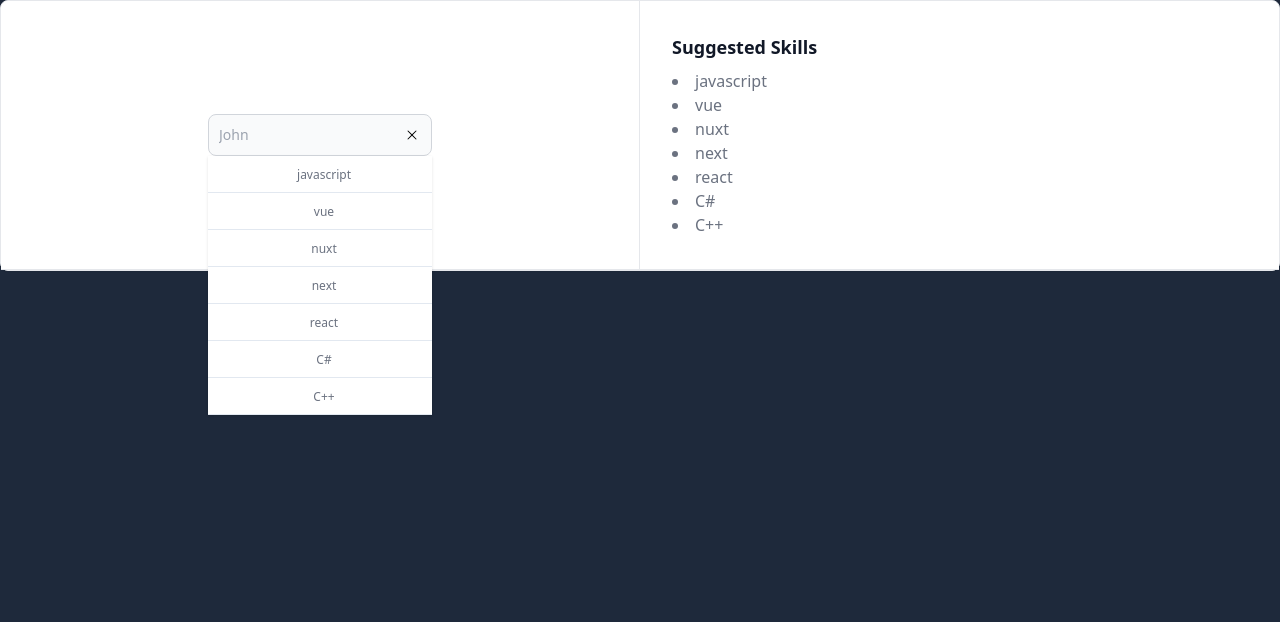
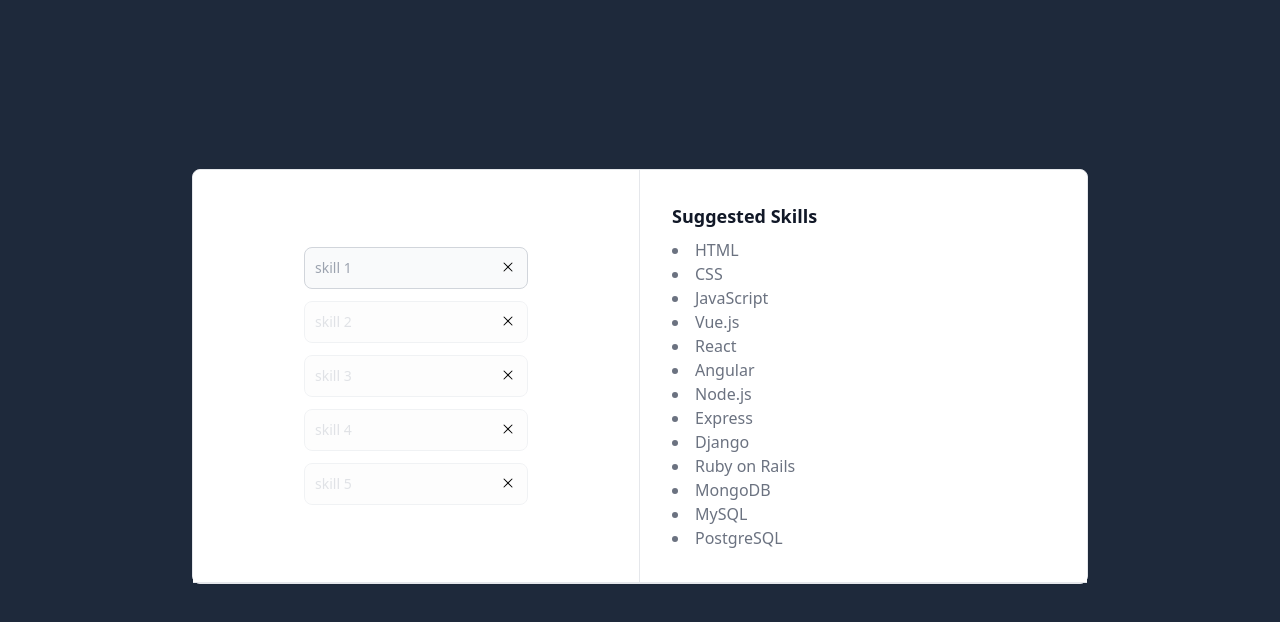
Before and after one commit to ashkansabbaghi/challenge-sorable-list, a Vue app: page / in a window 1280 px wide. Shown: the top 622 px of the page. Built offline with nearby package versions, Linux system fonts and the light colour scheme.

Commit message:
create inputs and events

```diff
--- /dev/null
+++ b/src/data/Skills.json
@@ -0,0 +1,17 @@
+{
+    "skills": [
+        "HTML",
+        "CSS",
+        "JavaScript",
+        "Vue.js",
+        "React",
+        "Angular",
+        "Node.js",
+        "Express",
+        "Django",
+        "Ruby on Rails",
+        "MongoDB",
+        "MySQL",
+        "PostgreSQL"
+    ]
+}
--- a/src/pages/Home.vue
+++ b/src/pages/Home.vue
@@ -1,22 +1,26 @@
 <template>
-    <div>
-        <div
-            class="grid mb-8 border border-gray-200 rounded-lg shadow-sm dark:border-gray-700 md:mb-12 md:grid-cols-2 bg-white dark:bg-gray-800">
-            <figure class="flex flex-col items-center justify-center p-8 text-center bg-white border-b border-gray-200 rounded-t-lg
+    <div class="flex items-center justify-evenly w-full h-full">
+        <div class="grid mb-8 border border-gray-200 rounded-lg shadow-sm w-[70%]
+            dark:border-gray-700 md:mb-12 md:grid-cols-2 bg-white dark:bg-gray-800">
+            <figure class="flex flex-col gap-y-3 items-center justify-center p-8 text-center bg-white border-b border-gray-200 rounded-t-lg
                 md:rounded-t-none md:rounded-ss-lg md:border-e dark:bg-gray-800 dark:border-gray-700">
-                <div class="relative">
-                    <input type="text" id="first_name"
-                        class="bg-gray-50 border border-gray-300 text-gray-900 text-sm rounded-lg focus:ring-blue-500 focus:border-blue-500 block w-full p-2.5 dark:bg-gray-700 dark:border-gray-600 dark:placeholder-gray-400 dark:text-white dark:focus:ring-blue-500 dark:focus:border-blue-500"
-                        placeholder="John" required>
-                    <XMarkIcon class="w-4 absolute top-[30%] right-3 dark:stroke-white" />
-                    <div v-if="isSuggestionSkill" class="z-10 shadow w-full absolute right-0">
+                <div v-for="(num, iNum) in numInputSkill" :key="iNum" class="relative">
+                    <input :id="`id-${num}`" ref="refInput" v-model="skillsModel[num]" type="text" class="bg-gray-50 border border-gray-300 text-gray-900 text-sm rounded-lg
+                        focus:ring-blue-500 focus:border-blue-500 block w-full p-2.5
+                        dark:bg-gray-700 dark:border-gray-600 dark:placeholder-gray-400 dark:text-white
+                        dark:focus:ring-blue-500 dark:focus:border-blue-500 disabled:opacity-30"
+                        :placeholder="`skill ${iNum + 1}`" :disabled="checkStepDisable(num)"
+                        @keyup.enter.prevent="setSelectedSkill()" @blur="setSelectedSkill"
+                        @click.prevent="selectInput(num)">
+                    <XMarkIcon class="w-4 absolute top-[30%] right-3 dark:stroke-white cursor-pointer"
+                        @click.prevent="skillsModel[num] = ''" />
+                    <div v-if="isSuggestionSkill[iNum]" class="z-10 shadow w-full absolute right-0">
                         <ul>
-                            <li v-for="(skill, iSkill) in suggestSkills" :key="iSkill"
-                                class="cursor-pointer bg-white p-2 text-black border-b border-slate-200
+                            <li v-for="(skill, iSkill) in suggestSkills" :key="iSkill" class="cursor-pointer bg-white p-2 text-black border-b border-slate-200
                                 dark:bg-slate-600 dark:text-slate-200 dark:border-slate-700"
                                 @click.prevent="setSuggestionUser(sugUser?.id, sugUser?.name)">
                                 <p class="ms-2 text-sm font-medium cursor-pointer [&>*]:cursor-pointer">
-                                    <span class="text-gray-500 dark:text-slate-100 text-xs"> {{ skill}}</span>
+                                    <span class="text-gray-500 dark:text-slate-100 text-xs"> {{ skill }}</span>
                                 </p>
                             </li>
                         </ul>
@@ -27,12 +31,10 @@
                 md:rounded-se-lg dark:bg-gray-800 dark:border-gray-700">
 
                 <h2 class="mb-2 text-lg font-semibold text-gray-900 dark:text-white">Suggested Skills</h2>
-                <ul
-                v-for="(skill , iSkill) in suggestSkills"
-                :key="iSkill"
-                class="max-w-md space-y-1 text-gray-500 list-disc list-inside dark:text-gray-400">
+                <ul v-for="(skill, iSkill) in suggestSkills" :key="iSkill"
+                    class="max-w-md space-y-1 text-gray-500 list-disc list-inside dark:text-gray-400">
                     <li>
-                       <a href="">{{ skill }}</a>
+                        <span class="cursor-pointer" @click.prevent="setSuggestSideSkill(skill)">{{ skill }}</span>
                     </li>
                 </ul>
 
@@ -45,10 +47,40 @@
 <script setup>
 import { XMarkIcon } from '@heroicons/vue/24/solid'
 import { ref } from 'vue';
+import skillsData from "./../data/Skills.json";
 
-const isSuggestionSkill = ref(true)
-const suggestSkills = ['javascript', 'vue', 'nuxt', 'next', 'react', 'C#', 'C++']
+const numInputSkill = 5
+const isSuggestionSkill = ref([])
+const suggestSkills = skillsData?.skills
+// const selectedSkill = ref([])
+const skillsModel = ref([])
+const refInput = ref([])
+const currInput = ref(null)
 
+
+// functions
+const setSelectedSkill = () => {
+    // console.log('handlerSkills'  , refInput.value);
+}
+
+const checkStepDisable = (num) => {
+    if (num === 1) return false;
+    return (!skillsModel.value[num - 1]) && (!skillsModel.value[num])
+}
+
+const selectInput = (num) => {
+    currInput.value = num
+}
+
+const setSuggestSideSkill = (skill) => {
+    if (!currInput.value) return
+    skillsModel.value[currInput.value] = skill
+    const targetInput = refInput.value[currInput.value]
+    if (targetInput) targetInput.focus()
+    currInput.value++
+
+
+}
 </script>
 
 <style lang="scss" scoped></style>
```
